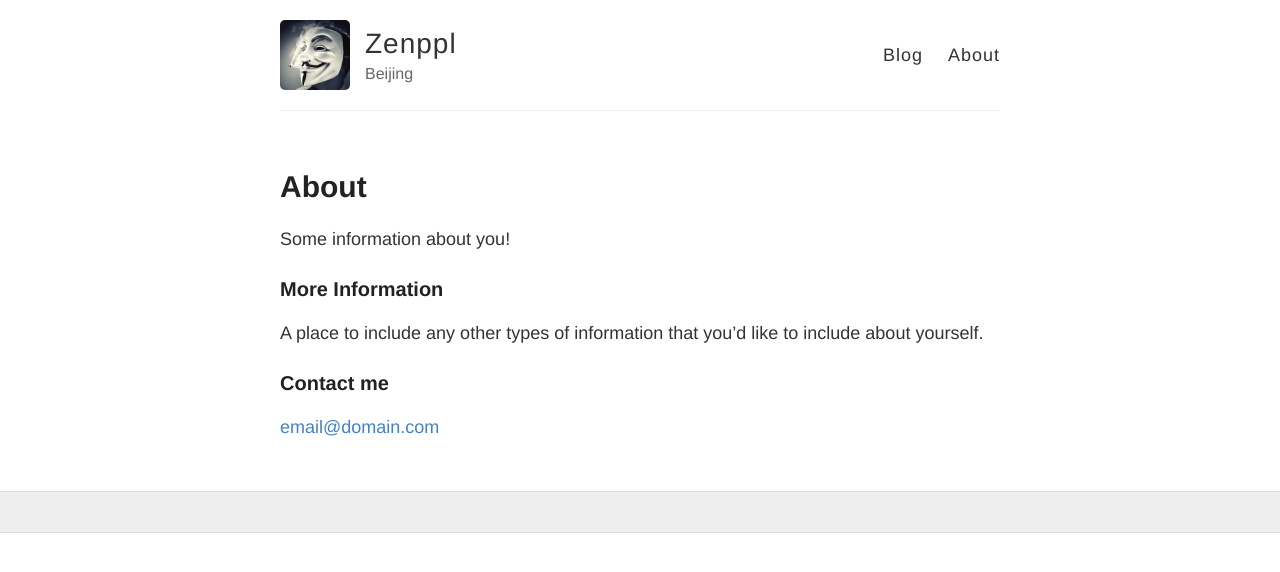
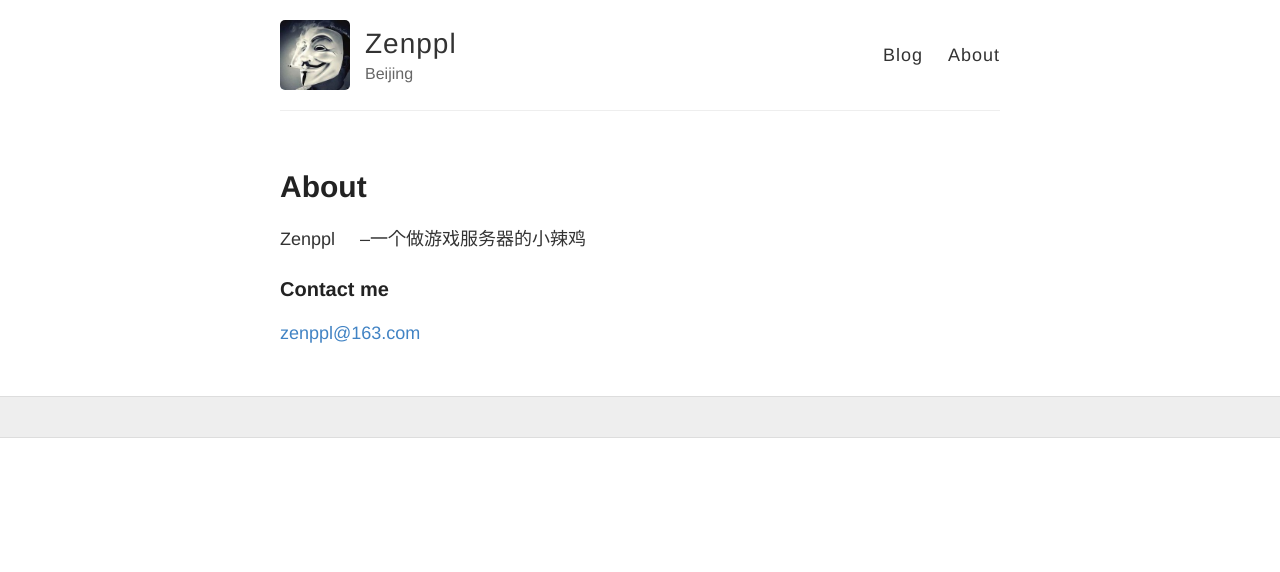
Before and after one commit to zenppl/zenppl.github.io, a Jekyll site: the page built from about.md, in a window 1280 px wide. Shown: the top 572 px of the page. Built offline with Jekyll 4.4.1, drawn with Linux system fonts in a browser that asks for light colours.

Commit message:
Update about.md

```diff
--- a/about.md
+++ b/about.md
@@ -4,12 +4,8 @@
 permalink: /about/
 ---
 
-Some information about you!
-
-### More Information
-
-A place to include any other types of information that you'd like to include about yourself.
-
+Zenppl
+       --一个做游戏服务器的小辣鸡
 ### Contact me
 
-[email@domain.com](mailto:email@domain.com)
+[zenppl@163.com](mailto:email@domain.com)
```
